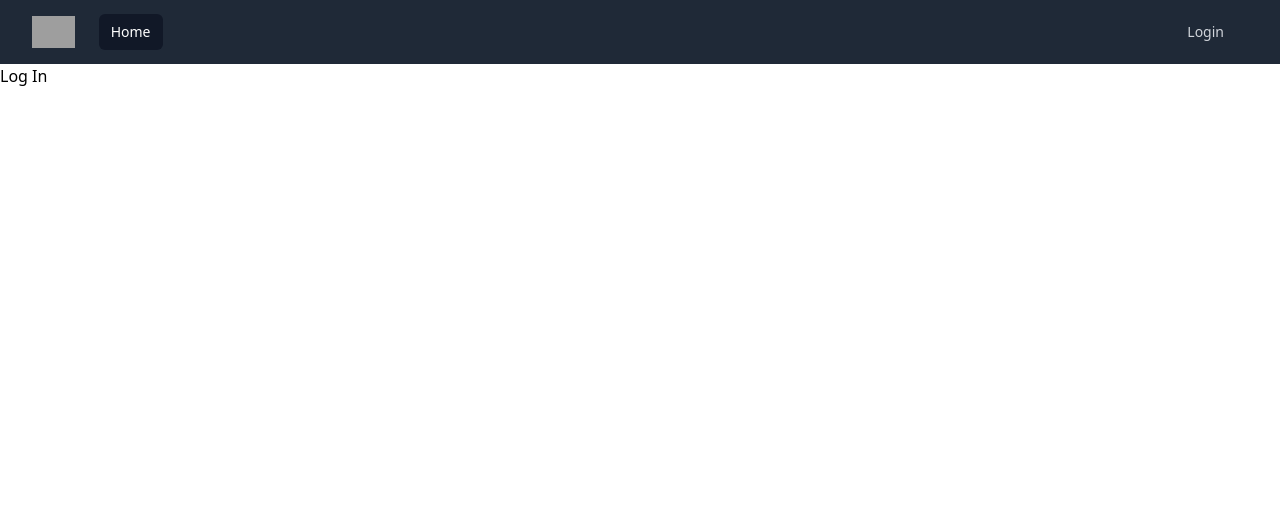
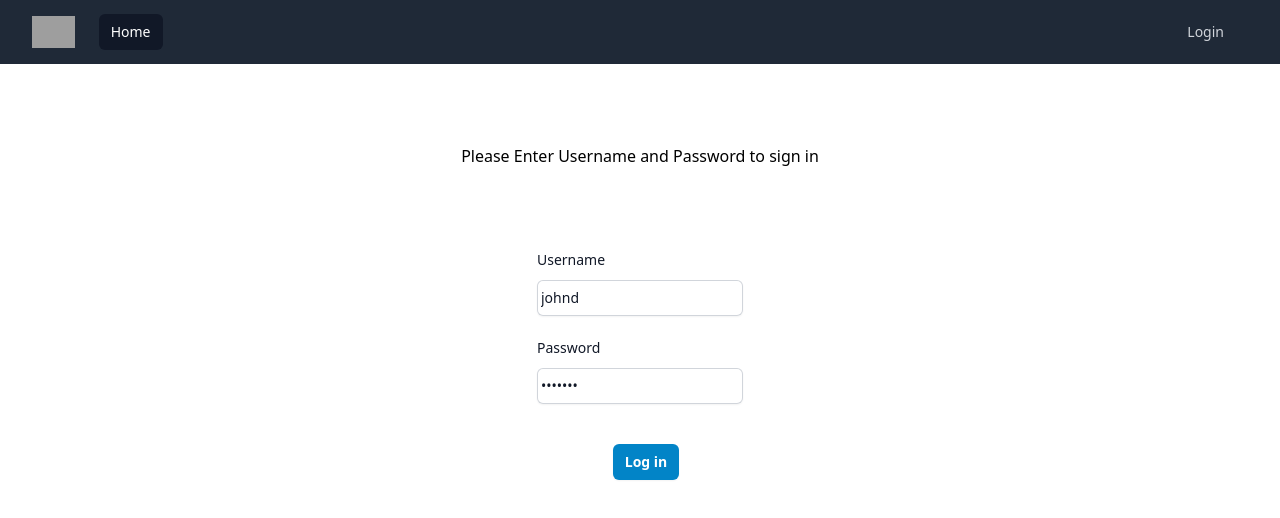
Before and after one commit to JSignature/ECommerceSite, a React (Vite) app: page /login in a window 1280 px wide. Shown: the top 518 px of the page. Built offline with nearby package versions, Linux system fonts and the light colour scheme; grey boxes are pictures that could not be loaded.

Commit message:
add login

```diff
--- a/src/api/apiRoutes.js
+++ b/src/api/apiRoutes.js
@@ -9,4 +9,10 @@ const getProducts = async () => {
   return res.data
 }
 
-export { getProducts }
+const login = async user => {
+  const res = await api.post('/auth/login', user)
+  console.log(res)
+  return res
+}
+
+export { getProducts, login }
--- a/src/components/LogIn.jsx
+++ b/src/components/LogIn.jsx
@@ -1,11 +1,74 @@
-import React from 'react'
+import { useState } from 'react'
 import NavBar from './NavBar'
+import { login } from '../api/apiRoutes'
 
 const LogIn = () => {
+  const [username, setUsername] = useState('johnd')
+  const [password, setPassword] = useState('m38rmF$')
+
+  const handleClick = async () => {
+    const user = { username, password }
+
+    const { data } = await login(user)
+    localStorage.setItem('token', JSON.stringify(data.token))
+  }
   return (
     <>
       <NavBar />
-      <h1>Log In</h1>
+      <form className="flex justify-center flex-col items-center mt-20  ">
+        {/* Username */}
+        <h1>Please Enter Username and Password to sign in</h1>
+        <div class="sm:col-span-4  mt-20">
+          <label
+            for="username"
+            class="block text-sm font-medium leading-6 text-gray-900"
+          >
+            Username
+          </label>
+          <div class="mt-2">
+            <div class="flex rounded-md shadow-sm ring-1 ring-inset ring-gray-300 focus-within:ring-2 focus-within:ring-inset focus-within:ring-sky-600 sm:max-w-md">
+              <input
+                type="text"
+                name="username"
+                id="username"
+                autocomplete="username"
+                class="block flex-1 border-0 bg-transparent py-1.5 pl-1 text-gray-900 placeholder:text-gray-400 focus:ring-0 sm:text-sm sm:leading-6"
+                placeholder="username"
+                value={username}
+              />
+            </div>
+          </div>
+        </div>
+        {/* password */}
+        <div class="sm:col-span-4 mt-5">
+          <label
+            for="password"
+            class="block text-sm font-medium leading-6 text-gray-900"
+          >
+            Password
+          </label>
+          <div class="mt-2">
+            <div class="flex rounded-md shadow-sm ring-1 ring-inset ring-gray-300 focus-within:ring-2 focus-within:ring-inset focus-within:ring-sky-600 sm:max-w-md">
+              <input
+                type="password"
+                name="password"
+                id="password"
+                autocomplete="password"
+                class="block flex-1 border-0 bg-transparent py-1.5 pl-1 text-gray-900 placeholder:text-gray-400 focus:ring-0 sm:text-sm sm:leading-6"
+                placeholder="password"
+                value={password}
+              />
+            </div>
+          </div>
+        </div>
+        <button
+          type="button"
+          className="inline-flex w-full justify-center rounded-md bg-sky-600 px-3 py-2 text-sm font-semibold text-white shadow-sm hover:bg-sky-900 sm:ml-3 sm:w-auto mt-10"
+          onClick={() => handleClick()}
+        >
+          Log in
+        </button>
+      </form>
     </>
   )
 }
```
